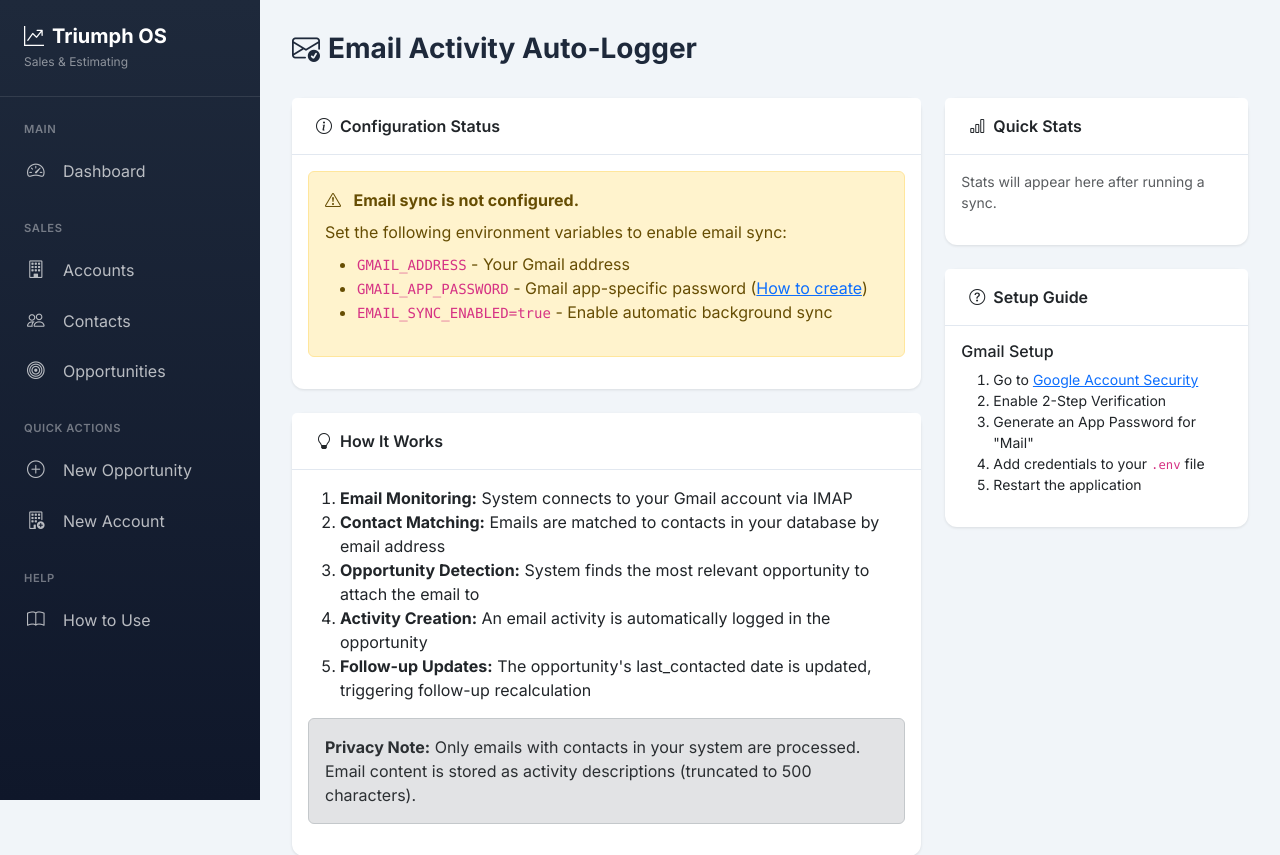
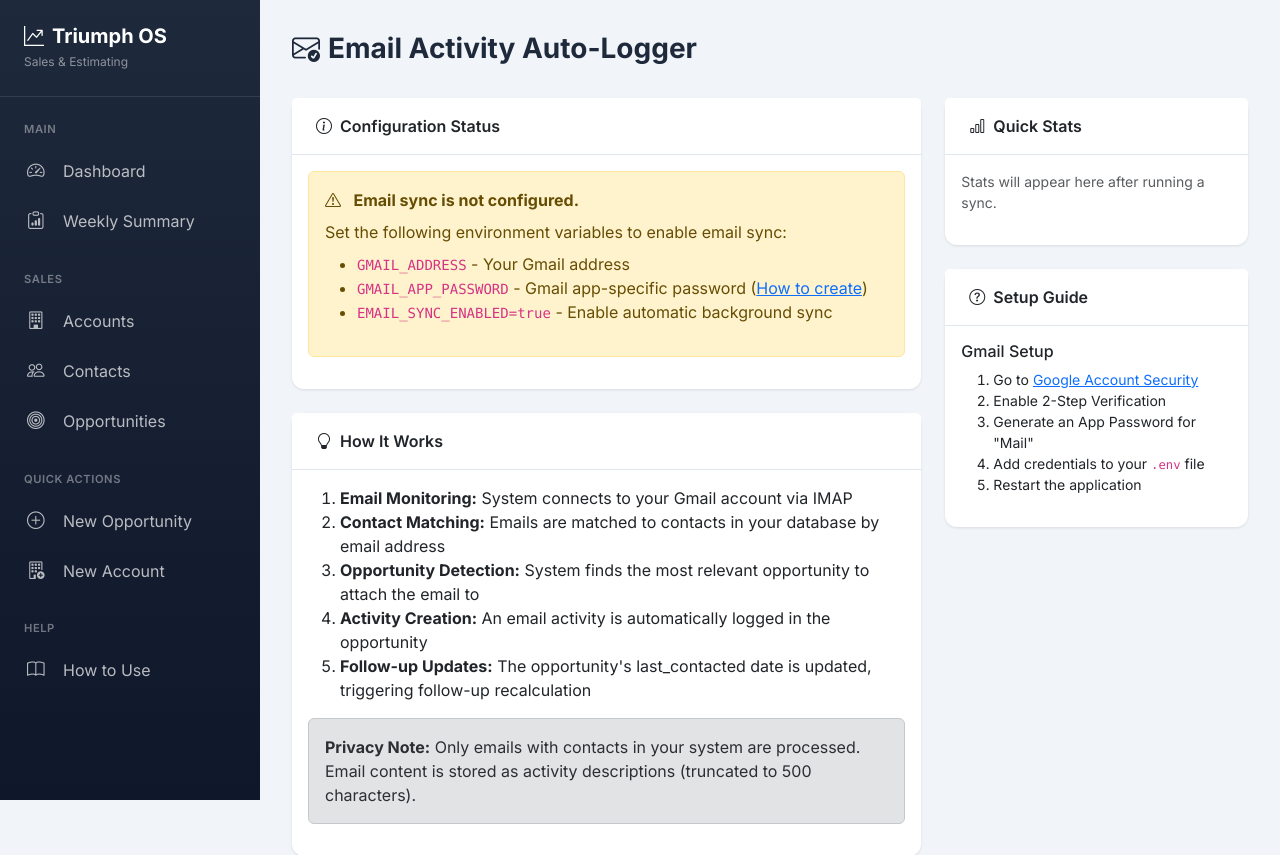
Before and after one commit to HeartlessTime/triumph-os, a FastAPI app: page /email-sync in a window 1280 px wide. Shown: the top 855 px of the page. Run offline with FastAPI, Linux system fonts and the light colour scheme; parts of the project's set-up code (start-up, migrations or seed data) failed here and were passed over.

Commit message:
Add Weekly Summary link to sidebar navigation
Co-Authored-By: Claude Opus 4.5 <noreply@anthropic.com>

```diff
--- a/app/templates/base.html
+++ b/app/templates/base.html
@@ -363,6 +363,10 @@
                 <i class="bi bi-speedometer2"></i>
                 Dashboard
             </a>
+            <a href="/summary/weekly" class="nav-link {% if '/summary' in request.url.path %}active{% endif %}">
+                <i class="bi bi-clipboard-data"></i>
+                Weekly Summary
+            </a>
 
             <div class="nav-section mt-3">Sales</div>
             <a href="/accounts" class="nav-link {% if '/accounts' in request.url.path %}active{% endif %}">
```
